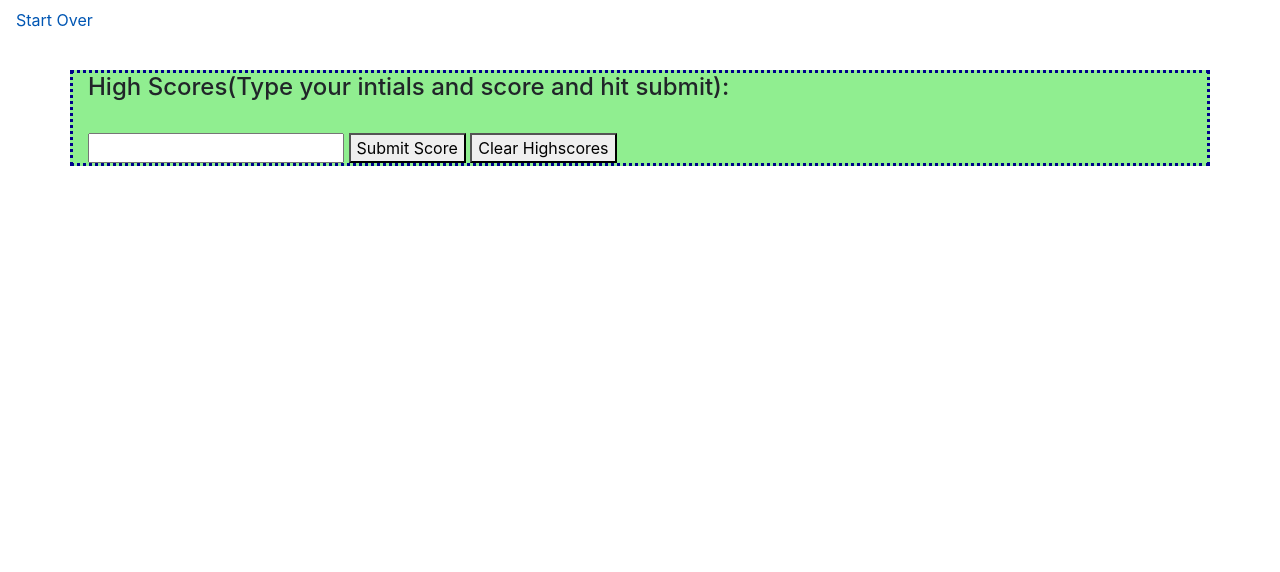
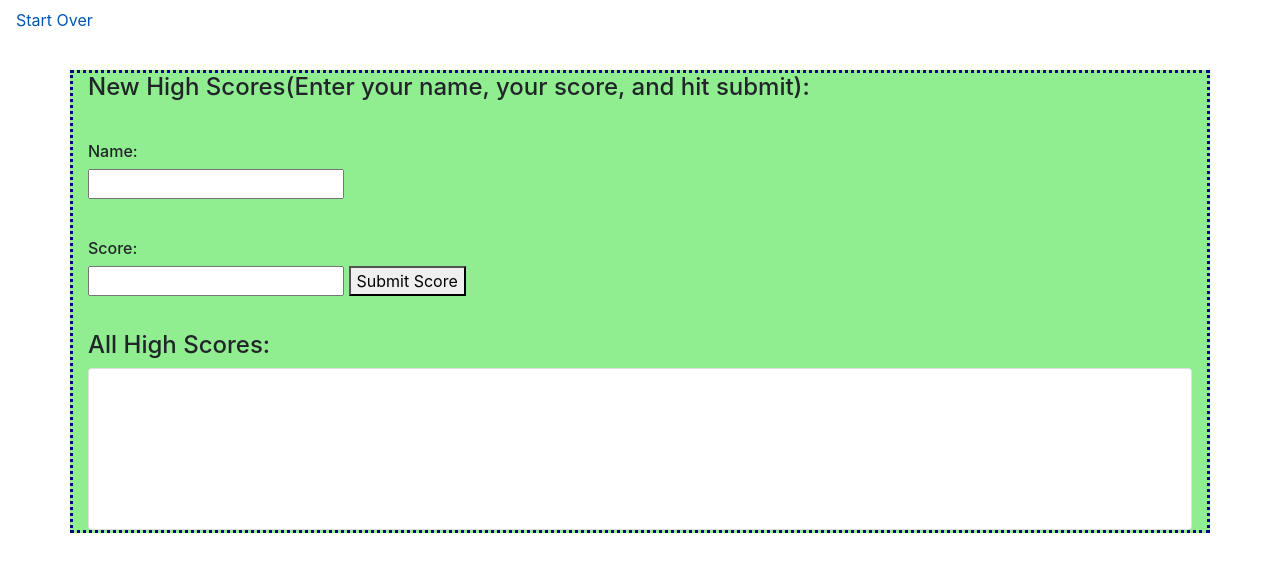
Before and after one commit to miike7687/Code_Quiz, a plain HTML site: page highscores.html in a window 1280 px wide. Drawn offline with nearby package versions, Linux system fonts and the light colour scheme.

Commit message:
Added some finishing touches on the high scores page

```diff
--- a/highscores.html
+++ b/highscores.html
@@ -20,13 +20,19 @@
       <div class="row">
         <div class="col-md-12 col-lg-10 col-xl-8" id="highscore-div">
           <h2 id="scores-title">
-            High Scores(Type your intials and score and hit submit):
+            New High Scores(Enter your name, your score, and hit submit):
           </h2>
           <ol id="list"></ol>
-          <input type="text" id="user-input" />
+          <h4 class="input-title">Name:</h4>
+          <input type="text" id="user-name" />
+          <h4 class="input-title">Score:</h4>
+          <input type="text" id="user-score" />
           <button id="submit-score" value="add to list">Submit Score</button>
-          <button id="clear-highscores">Clear Highscores</button>
         </div>
+      </div>
+      <h2 id="all-scores">All High Scores:</h2>
+      <div class="card">
+        <div class="card-body" id="display-scores"></div>
       </div>
     </div>
     <script src="highscores.js"></script>
--- a/highscores.js
+++ b/highscores.js
@@ -1,15 +1,33 @@
 var submitScore = document.getElementById("submit-score");
 var clearScores = document.getElementById("clear-highscores");
 var scoresList = document.getElementById("list");
-var input = document.getElementById("user-input");
+var userName = document.getElementById("user-name");
+var score = document.getElementById("user-score");
+var displayScores = document.getElementById("display-scores");
+// var retrievedScores = JSON.parse(localStorage.getItem("Initials & Score"));
+// scoresList.textContent = retrievedScores;
 
-// JSON.parse(localStorage.getItem("Initials & Score"));
+// localStorage.setItem("Names and Scores", JSON.stringify(combo));
+// const prevScores = JSON.parse(localStorage.getItem("Names and Scores"));
 
 submitScore.addEventListener("click", function () {
-  console.log(input.value);
+  console.log(userName.value);
+  console.log(score.value);
+  var fullInfo = {
+    userName: userName.value,
+    score: score.value,
+  };
+  var combo = userName.value + ": " + score.value;
   var newScore = document.createElement("li");
-  var userInput = document.createTextNode(input.value);
+  var userInput = document.createTextNode(combo);
   newScore.appendChild(userInput);
   document.getElementById("list").appendChild(newScore);
-  //   localStorage.setItem("Initials & Score", JSON.stringify(input.value));
+  console.log(fullInfo);
+  localStorage.setItem("User's Full Info", JSON.stringify(fullInfo));
+
+  var prevScores = JSON.parse(localStorage.getItem("User's Full Info"));
+  if (prevScores !== null) {
+    displayScores.textContent = combo;
+    console.log(combo);
+  }
 });
--- a/script.js
+++ b/script.js
@@ -64,9 +64,10 @@ beginQuiz.addEventListener("click", function () {
 // function for the timer to begin
 function startTimer() {
   var timeInterval = setInterval(function () {
+    timeLeft--;
     countdownClock.textContent = `Time: ${timeLeft}`;
   }, 1000);
-  timeLeft--;
+
   answerOne.addEventListener("click", function () {
     var answer = this.textContent;
     ScoreQuestion(answer);
--- a/style.css
+++ b/style.css
@@ -41,10 +41,24 @@
   margin-left: 60px;
 }
 
-#user-input {
-  margin-top: 15px;
-}
-
 #scores-title {
   font-size: 24px;
 }
+
+.input-title {
+  margin-top: 40px;
+  font-size: 16px;
+}
+
+#all-scores {
+  font-size: 24px;
+  margin-top: 20px;
+}
+
+#display-scores {
+  margin-bottom: 120px;
+}
+
+#user-score {
+  margin-bottom: 15px;
+}
```
